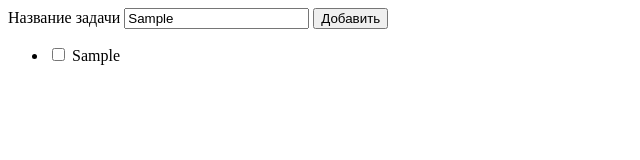
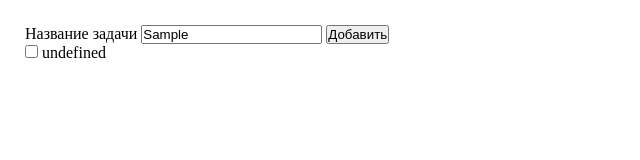
Before and after one commit to Alex96626/todo, a plain HTML site: page index.html in a window 1280 px wide. Both pictures are taken after typing "Sample" into the empty fields and a click on the button "Добавить". Shown: the whole page, without its empty margins (0-640 px from the left). Drawn offline with Linux system fonts and the light colour scheme.

Commit message:
реструкруризация приложения

```diff
--- a/index.html
+++ b/index.html
@@ -4,41 +4,25 @@
     <meta charset="UTF-8">
     <meta http-equiv="X-UA-Compatible" content="IE=edge">
     <meta name="viewport" content="width=device-width, initial-scale=1.0">
+    <link rel="stylesheet" href="style.css">
     <title>Document</title>
 
     <style>
 
-        .todo__wrapper {
-            display: flex;
-            gap: 10px;
-        }
 
-        .todo__item span{
-            position: relative;
-        }
-
-        .task-ckeck:checked ~ span::after {
-            content: '';
-            position: absolute;
-            top: 50%;
-            left: 0;
-            transform: translateY(-50%);
-            width: 100%;
-            height: 2px;
-            background: #000000;
-        }
 
     </style>
 
 </head>
 <body>
-    <form action="" class="todo-form" id="todo1">
+    <form action="" class="todo-form"  id="todo1">
         <label for="input">
             <span>Название задачи</span>
             <input type="text" class="todo-form__new-task-name" name="input" required>
         </label>
         <button class="button todo-form__button">Добавить</button>
     </form>
+    <form action="" class="todo-form" data-form = "addTaskForm" id="todo1"></form>
   <ul class="todo">
   </ul>
 
--- a/script.js
+++ b/script.js
@@ -1,21 +1,23 @@
 document.addEventListener("DOMContentLoaded", () => {
   todo();
+
 });
 
 function todo(){
-  const parser = new DOMParser();
   const formTodo = document.getElementById('todo1')
   const newTaskName = document.querySelector('.todo-form__new-task-name')// имя новой задачи
   const taskList = document.querySelector('.todo')// список заданий
   const taskDB = [] // ключ - название таска, значение - name input
 
-  const createNewTask = () => {
-    return `<li class=" todo__item"> <input  class="task-ckeck" type ="checkbox"> <span>${newTaskName.value}</span> </li>`
+  const createNewTask = (taskDB, taskInfo) => {
+    return `<li class="todo__item">
+            <input  class="task-ckeck" name="task-name_${taskDB.length} "type="checkbox">
+            <span>${taskInfo.title}</span>
+            </li>`
   }
 
-  const addNewTsk  = () => {
-    // return parser.parseFromString(createNewTask(), "text/html")
-    return taskList.insertAdjacentHTML('beforeend',createNewTask() )
+  const addNewTask  = () => {
+    return taskList.insertAdjacentHTML('beforeend', (createNewTask(taskDB, {})) )
   }
 
   const saveStateTask = () => {
@@ -25,9 +27,21 @@ function todo(){
     })
   }
 
+  const checkTaskStatus = () => {
+    taskList.addEventListener('click', (event)=> {
+      const taskInfo = event.target.closest('.todo__item');// li-шка
+      if(!taskInfo.contains(taskInfo.querySelector('.task-ckeck'))) return;
+      if(event.target !== taskInfo.querySelector('.task-ckeck')) return;
+        console.log(event.target)
+    })
+  }
+
   formTodo.addEventListener('submit', () => {
     event.preventDefault();
-    addNewTsk()
+    addNewTask()
     saveStateTask()
+    checkTaskStatus()
   })
+
+
 }
--- /dev/null
+++ b/style.css
@@ -0,0 +1,27 @@
+* {
+    margin:  0;
+    padding: 0;
+}
+
+body {
+    margin: 25px;
+}
+
+.todo__item {
+    list-style: none;
+}
+
+.todo__item span{
+    position: relative;
+}
+
+.task-ckeck:checked ~ span::after {
+    content: '';
+    position: absolute;
+    top: 50%;
+    left: 0;
+    transform: translateY(-50%);
+    width: 100%;
+    height: 2px;
+    background: #000000;
+}
```
